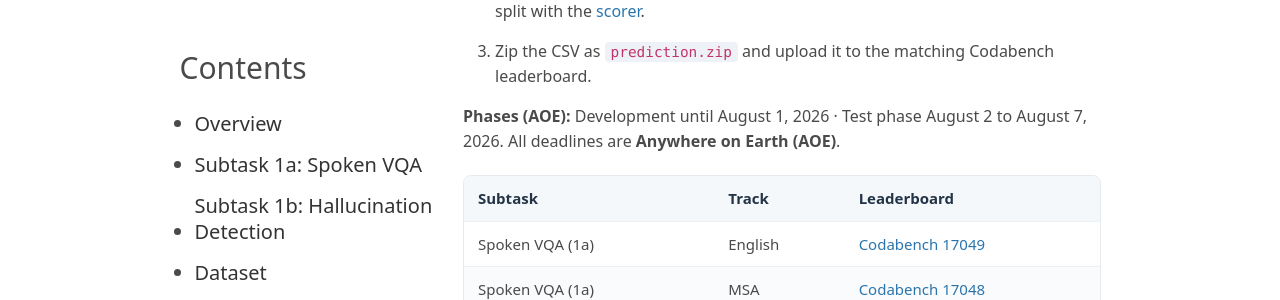
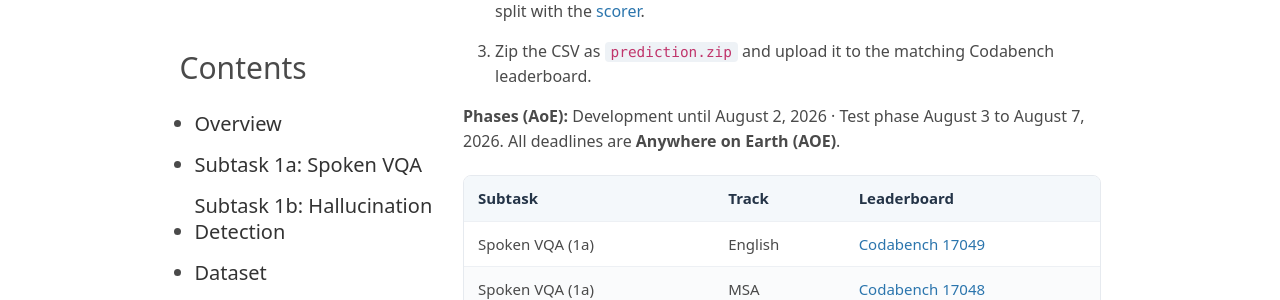
Before and after one commit to ImageEval2026/ImageEval2026.github.io, a Jekyll site: the page built from task1.md, in a window 1280 px wide and 900 px high, scrolled down 5266 px. Shown: the part 155-455 px from the top of the window. Built offline with Jekyll 4.4.1, drawn with Linux system fonts in a browser that asks for light colours; some of the changed text lies outside the part shown.

Commit message:
Align all phase dates: development until August 2 AoE, test phase August 3-7 AoE

```diff
--- a/_layouts/default.html
+++ b/_layouts/default.html
@@ -36,7 +36,7 @@
   {% if site.slack_url %}
   <a class="slack-bar" href="{{ site.slack_url }}" target="_blank" rel="noopener noreferrer">
     <span class="slack-bar__text">💬 Join the ImageEval 2026 Slack for announcements &amp; questions</span>
-    <span class="slack-bar__dates">🗓️ Test phase: August 2-7 (AOE)</span>
+    <span class="slack-bar__dates">🗓️ Test phase: August 3-7 (AoE)</span>
     <span class="slack-bar__cta">Join now →</span>
   </a>
   {% endif %}
--- a/task1.md
+++ b/task1.md
@@ -167,7 +167,7 @@ Every participating team is expected to submit a short **system description pape
 2. Validate them with the [format checker](https://github.com/ImageEval2026/ImageEval2026-tasks/tree/main/task1/format_checker), and check your score locally on a labelled split with the [scorer](https://github.com/ImageEval2026/ImageEval2026-tasks/tree/main/task1/scorer).
 3. Zip the CSV as `prediction.zip` and upload it to the matching Codabench leaderboard.
 
-**Phases (AOE):** Development until August 1, 2026 · Test phase August 2 to August 7, 2026.
+**Phases (AoE):** Development until August 2, 2026 · Test phase August 3 to August 7, 2026.
 All deadlines are **Anywhere on Earth (AOE)**.
 
 | Subtask | Track | Leaderboard |
```
Also changed, not shown: _tasks/important-dates.md (+2 -2 lines), task2.md (+2 -2 lines).
